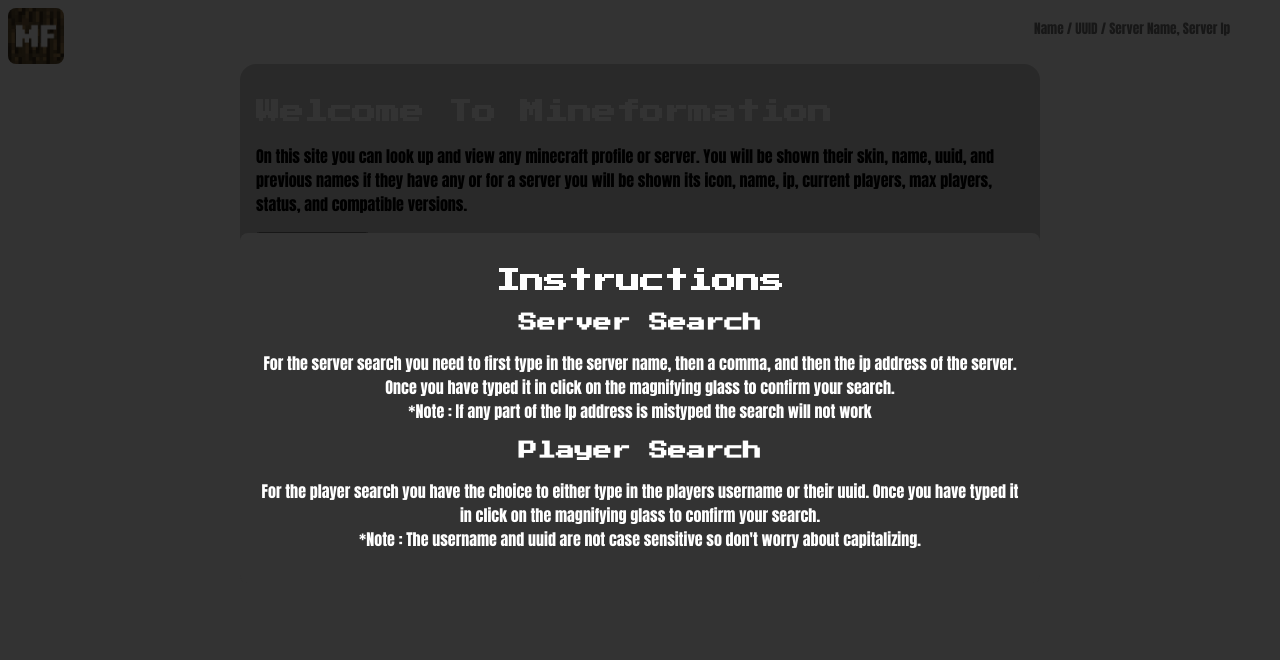
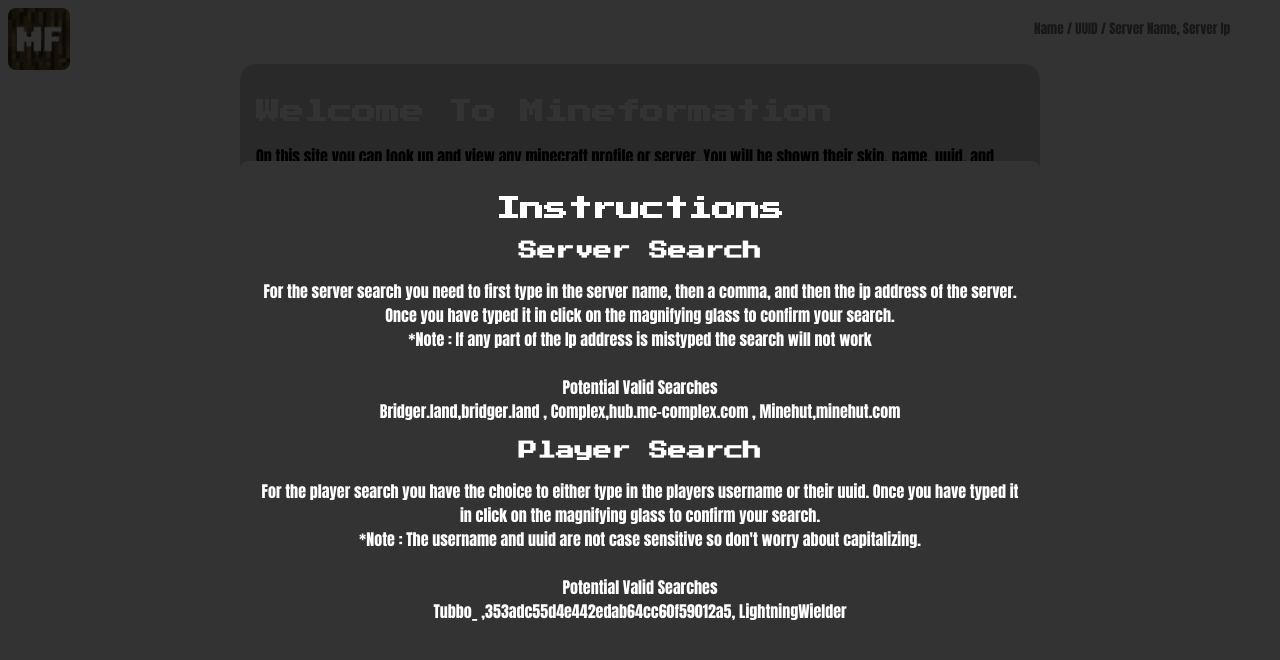
Before and after one commit to Lukashmoser/Mineformation, a plain HTML site: page index.html in a window 1280 px wide. Both pictures are taken after a click on the button "Show Instructions". Drawn offline with Linux system fonts and the light colour scheme; no server answers.

Commit message:
Final code

```diff
--- a/index.html
+++ b/index.html
@@ -30,9 +30,9 @@
         <div id="instbox">
             <h2 class="title">Instructions</h2>
             <h3 class="title">Server Search</h3>
-            <p class="text">For the server search you need to first type in the server name, then a comma, and then the ip address of the server. Once you have typed it in click on the magnifying glass to confirm your search.<br>*Note : If any part of the Ip address is mistyped the search will not work</p>
+            <p class="text">For the server search you need to first type in the server name, then a comma, and then the ip address of the server. Once you have typed it in click on the magnifying glass to confirm your search.<br>*Note : If any part of the Ip address is mistyped the search will not work<br><br>Potential Valid Searches<br>Bridger.land,bridger.land , Complex,hub.mc-complex.com , Minehut,minehut.com</p>
             <h3 class="title">Player Search</h3>
-            <p class="text">For the player search you have the choice to either type in the players username or their uuid. Once you have typed it in click on the magnifying glass to confirm your search.<br>*Note : The username and uuid are not case sensitive so don't worry about capitalizing.</p>
+            <p class="text">For the player search you have the choice to either type in the players username or their uuid. Once you have typed it in click on the magnifying glass to confirm your search.<br>*Note : The username and uuid are not case sensitive so don't worry about capitalizing.<br><br>Potential Valid Searches<br>Tubbo_ ,353adc55d4e442edab64cc60f59012a5, LightningWielder</p>
         </div>
     </div>
 
--- a/style.css
+++ b/style.css
@@ -38,7 +38,8 @@
 }
 
 #logo{
-    height: 7vh;
+    height: 62px;
+    width: 62px;
     grid-area: logo;
     float: left;
     margin-right: 1rem;
--- a/sw.js
+++ b/sw.js
@@ -1,4 +1,4 @@
-const version = 'v1';
+const version = 'v3';
 
 self.addEventListener('install', function(event) {
   event.waitUntil(
```
